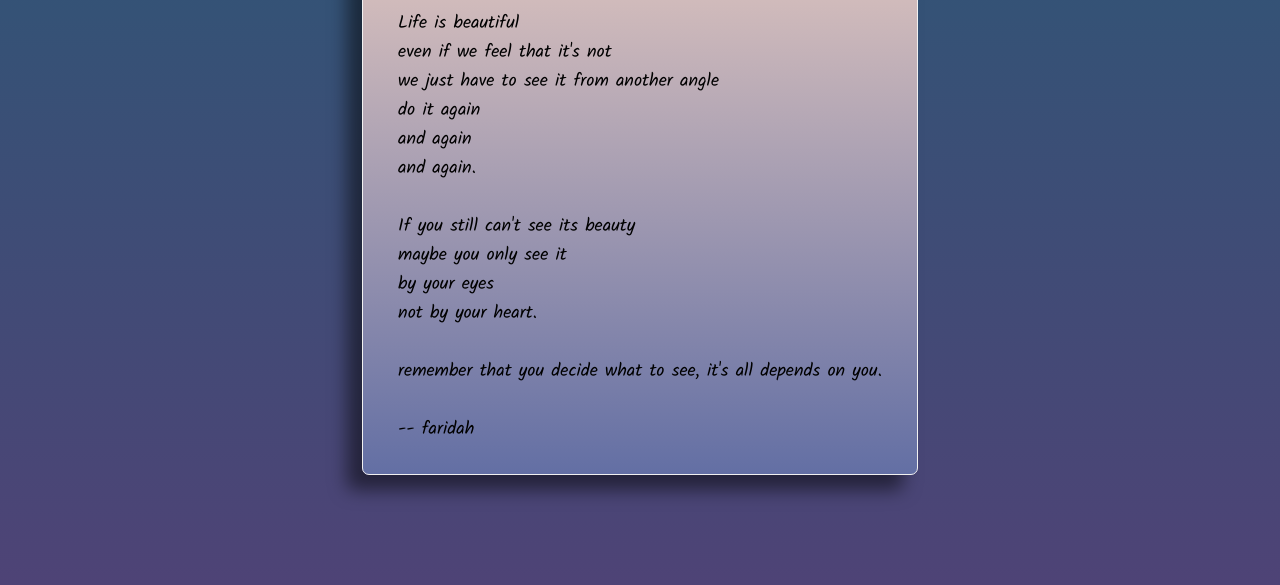
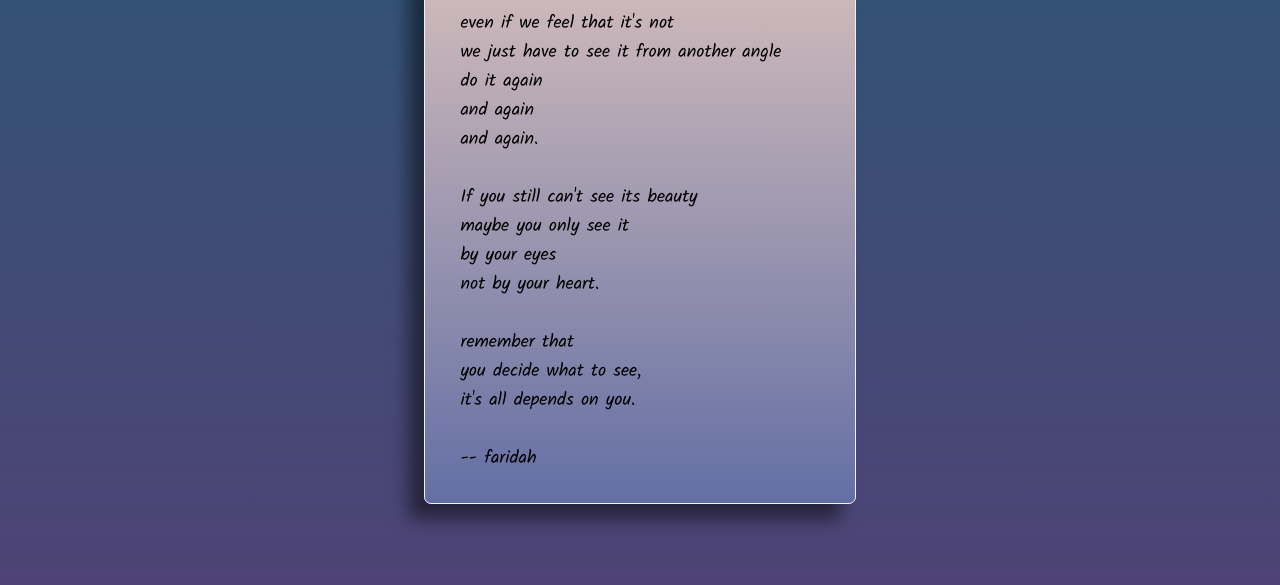
Before and after one commit to faridafar/wpu-git-test-2, a plain HTML site: page index.html in a window 1280 px wide. Shown: the part 215-800 px from the top of the page. Drawn offline with Linux system fonts and the light colour scheme.

Commit message:
add two breaks tag

```diff
--- a/index.html
+++ b/index.html
@@ -20,8 +20,8 @@
             maybe you only see it <br>
             by your eyes <br>
             not by your heart. <br><br>
-            remember that
-            you decide what to see,
+            remember that <br>
+            you decide what to see, <br>
             it's all depends on you. <br><br>
             -- faridah
         </p>
```
